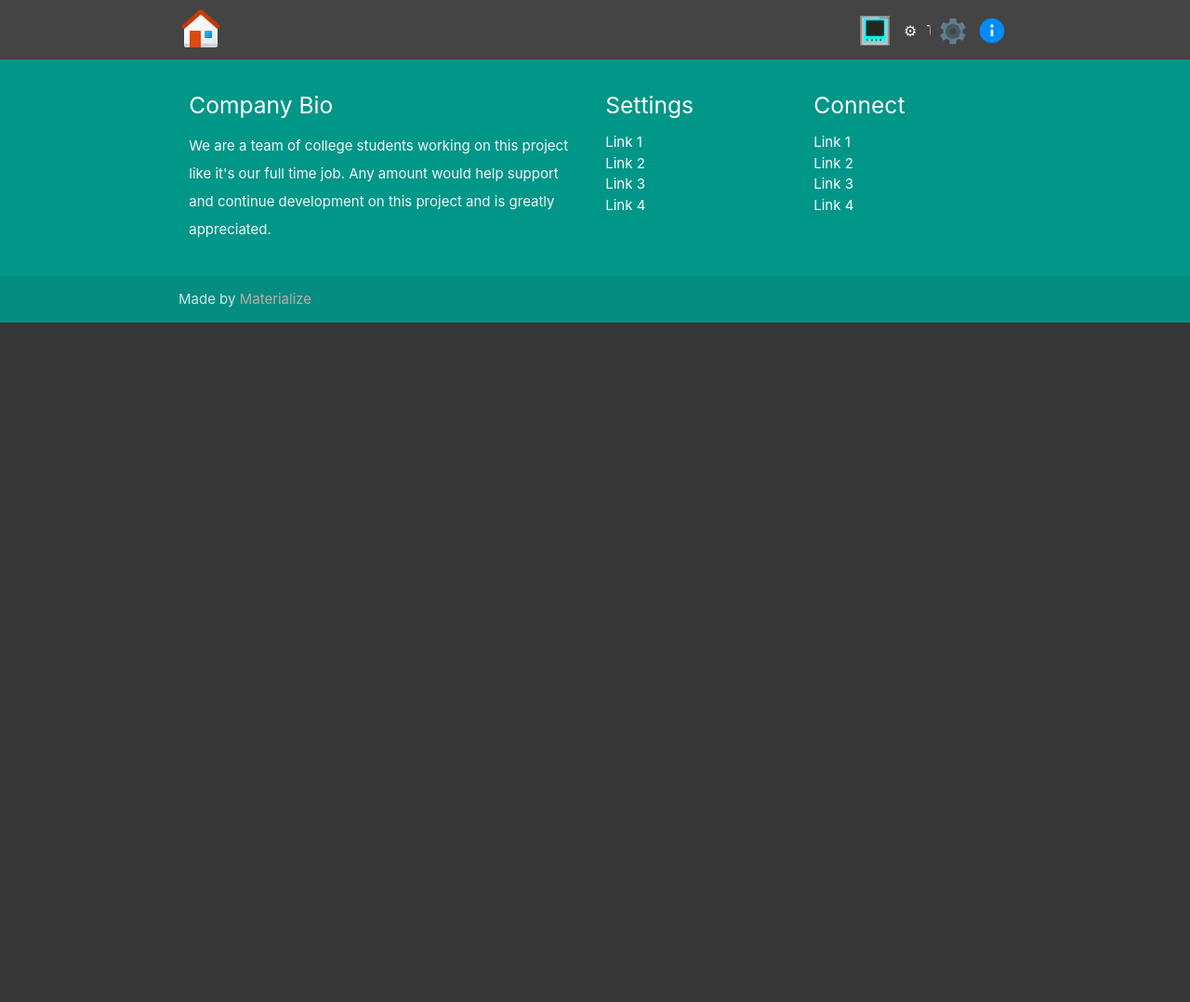
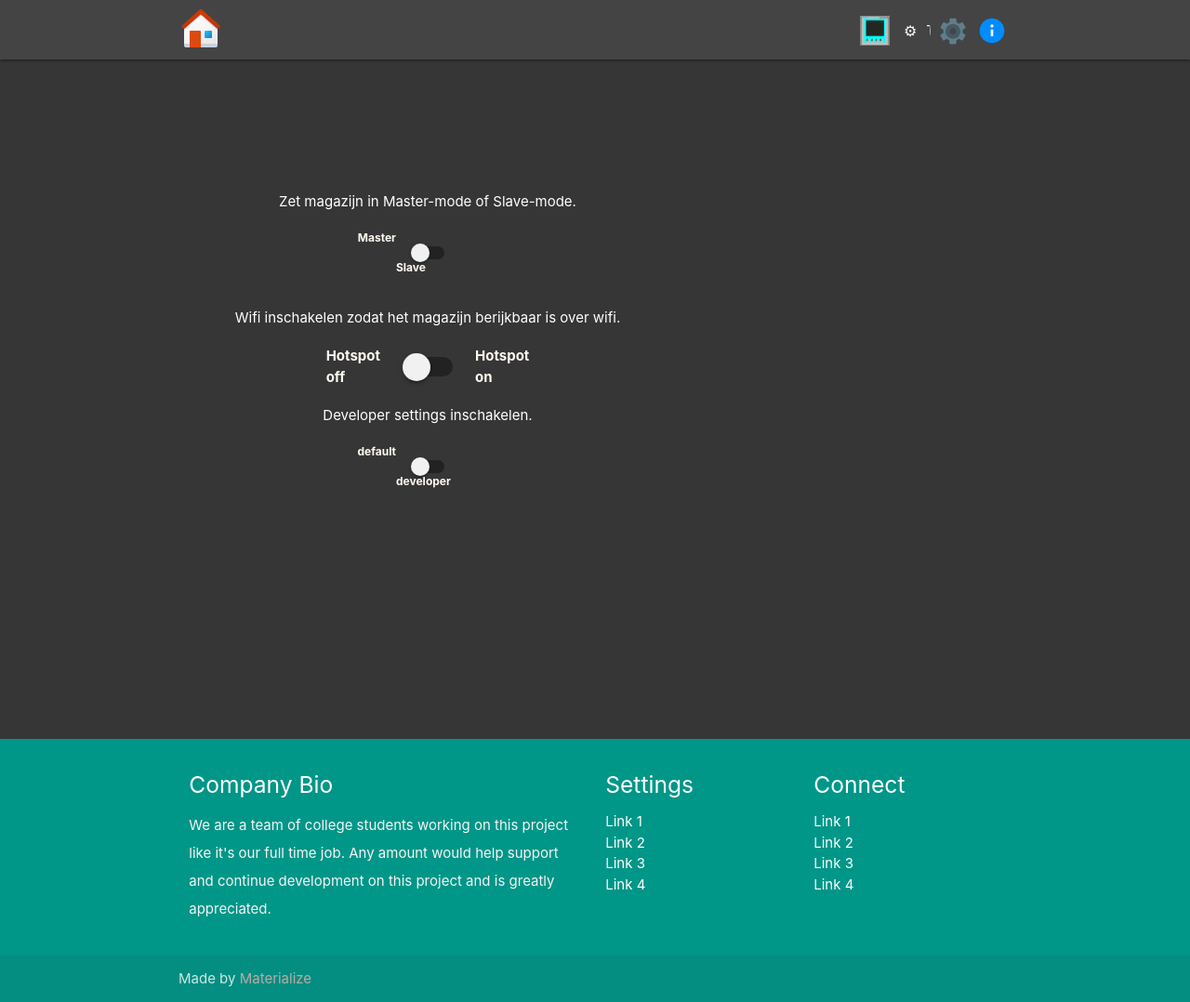
Before and after one commit to Tommydw/Skills_magazijn-Summa_College, a Flask app: page /Settings in a window 1280 px wide. Shown: the whole page at 93% size. Before the commit the page ends 347 px from the top, so only its background shows below. Run offline with Flask 2, Linux system fonts and the light colour scheme; some libraries are stand-ins or nearby versions.

Commit message:
icons gedownload en begonnen aan settings pagina

```diff
--- a/skills/Templates/settings.html
+++ b/skills/Templates/settings.html
@@ -1,5 +1,60 @@
 {% extends "base.html" %}
 {% block titel %}{{titel}}{%endblock%}
 {% block content%}
-<link rel='stylesheet' type="text/css" href='static/css/Settings.css'>
+<link rel='stylesheet' type="text/css" href='static/css/settings.css'>
+
+<body>
+    <!-- max venster size -->
+    <div class="maxSize">
+
+        <div class="settingswitches">
+            <!-- selectie master slave -->
+            <div class="masterswitch">
+                <p style="--clr:#ffffff;"> Zet magazijn in Master-mode of Slave-mode.</p>
+                <div class="switch singleSwitch" id="masterswitch">
+                    <label>
+                        <b class="links">Master</b>
+                        <div class="centerswitch">
+                            <input type="checkbox">
+                            <span class="lever"></span>
+                        </div>
+                        <b class="rechts">Slave</b>
+                    </label>
+                </div>
+            </div>
+            <!-- selectie wifi hotspot -->
+            <div class="wifiswitch">
+                <p style="--clr:#ffffff;"> Wifi inschakelen zodat het magazijn berijkbaar is over wifi.</p>
+                <div class="switch singleSwitch" id="wifiswitch">
+                    <!-- <label> -->
+                        <b class="links">Hotspot off</b>
+                        <label style="zoom:1.5;">
+                            <div class="centerswitch">
+                                    <input type="checkbox">
+                                    <span class="lever"></span>
+                            </div>
+                        </label>
+                        <b class="rechts">Hotspot on</b>
+                    <!-- </label> -->
+                </div>
+            </div>
+            <!-- selectie developer mode -->
+            <div class="devswitch">
+                <p style="--clr:#ffffff;"> Developer settings inschakelen.</p>
+                <div class="switch singleSwitch" id="devswitch">
+                    <label>
+                        <b class="links">default</b>
+                        <div class="centerswitch">
+                            <input type="checkbox">
+                            <span class="lever"></span>
+                        </div>
+                        <b class="rechts">developer</b>
+                    </label>
+                </div>
+            </div>
+        </div>
+
+    </div>
+</body>
+
 {% endblock %}
--- a/skills/static/css/Settings.css
+++ b/skills/static/css/Settings.css
@@ -0,0 +1,81 @@
+.links{
+    width: 0;
+    display: flex;
+    align-items: flex-end;
+    flex-direction: column;
+    justify-content: center;
+}
+
+.rechts{
+    width: 0;
+    display: flex;
+    align-items: flex-start;
+    flex-direction: column;
+    justify-content: center;
+}
+
+.centerswitch{
+  display: flex;
+  align-items: center;
+  flex-direction: column;
+  justify-content: center;
+  /* margin:5px; */
+}
+
+.singleSwitch{
+    display: flex;
+    flex-direction: row;
+    align-items: center;
+    justify-content: center;
+}
+
+.masterswitch{
+    margin-top: 64px;
+    margin-bottom: 1rem;
+    display: flex;
+    align-items: center;
+    flex-direction: column;
+    justify-content: flex-start;
+
+}
+
+/* #masterswitch{
+    zoom: 1.5;
+} */
+
+.switch b{
+    color: floralwhite;
+}
+
+.wifiswitch{
+    display: flex;
+    align-items: center;
+    flex-direction: column;
+    justify-content: flex-start;
+}
+
+#wifiswitch{
+    display: flex;
+    /* zoom: 1.5; */
+}
+
+.devswitch{
+    display: flex;
+    align-items: center;
+    flex-direction: column;
+    justify-content: flex-start;
+}
+
+#devswitch{
+    display: flex;
+    /* zoom: 1.5; */
+}
+
+.settingswitches{
+    margin-top: 64px;
+    margin-bottom: 1rem;
+    display: flex;
+    align-items: center;
+    flex-direction: column;
+    justify-content: flex-start;
+}
```
Also changed, not shown: skills/static/icons/bolt.svg (added), skills/static/icons/developer_board.svg (added), skills/static/icons/order.png (added), skills/static/icons/power_settings.svg (added), skills/static/icons/security.svg (added), skills/static/icons/terminal.svg (added).
